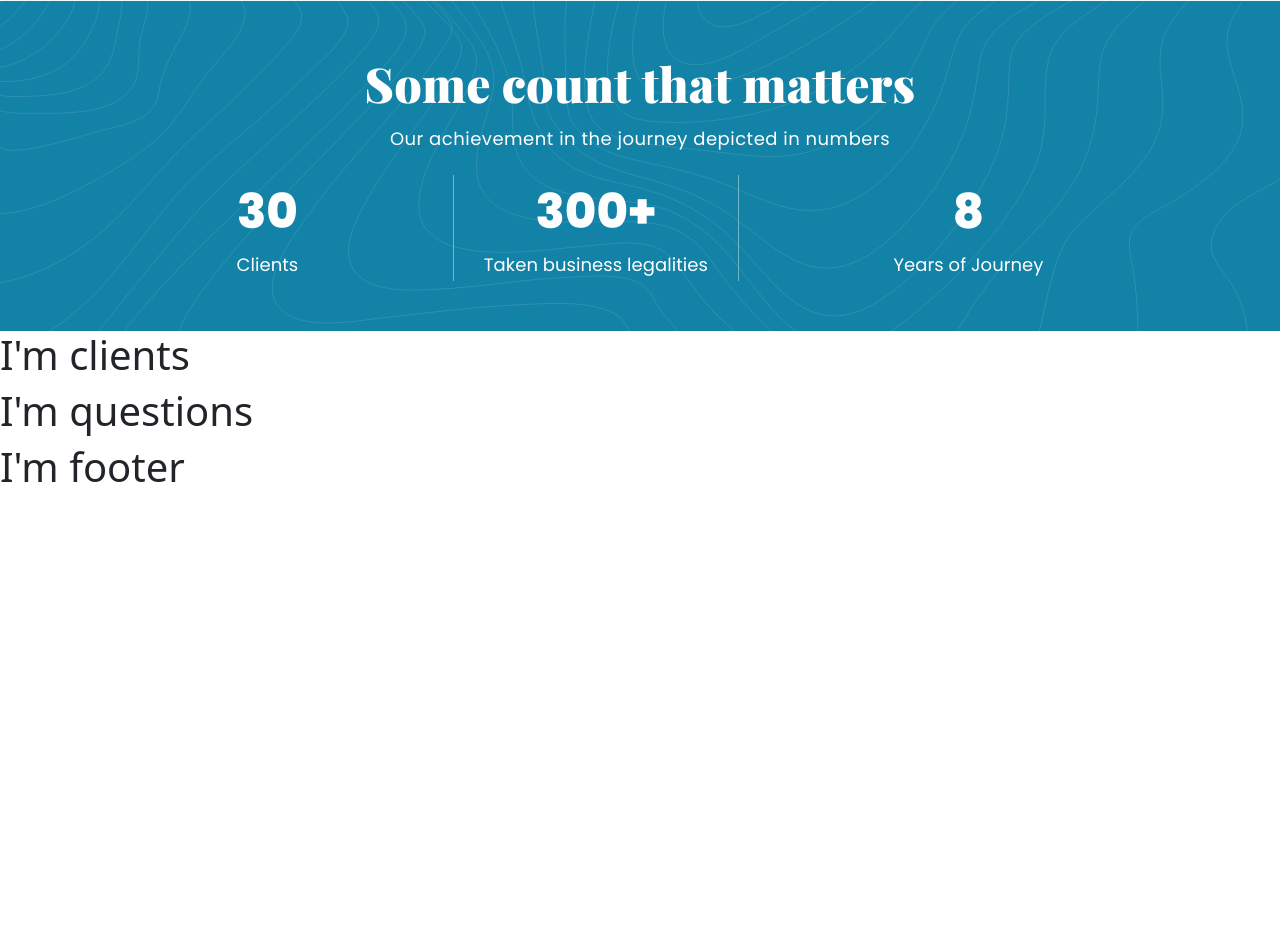
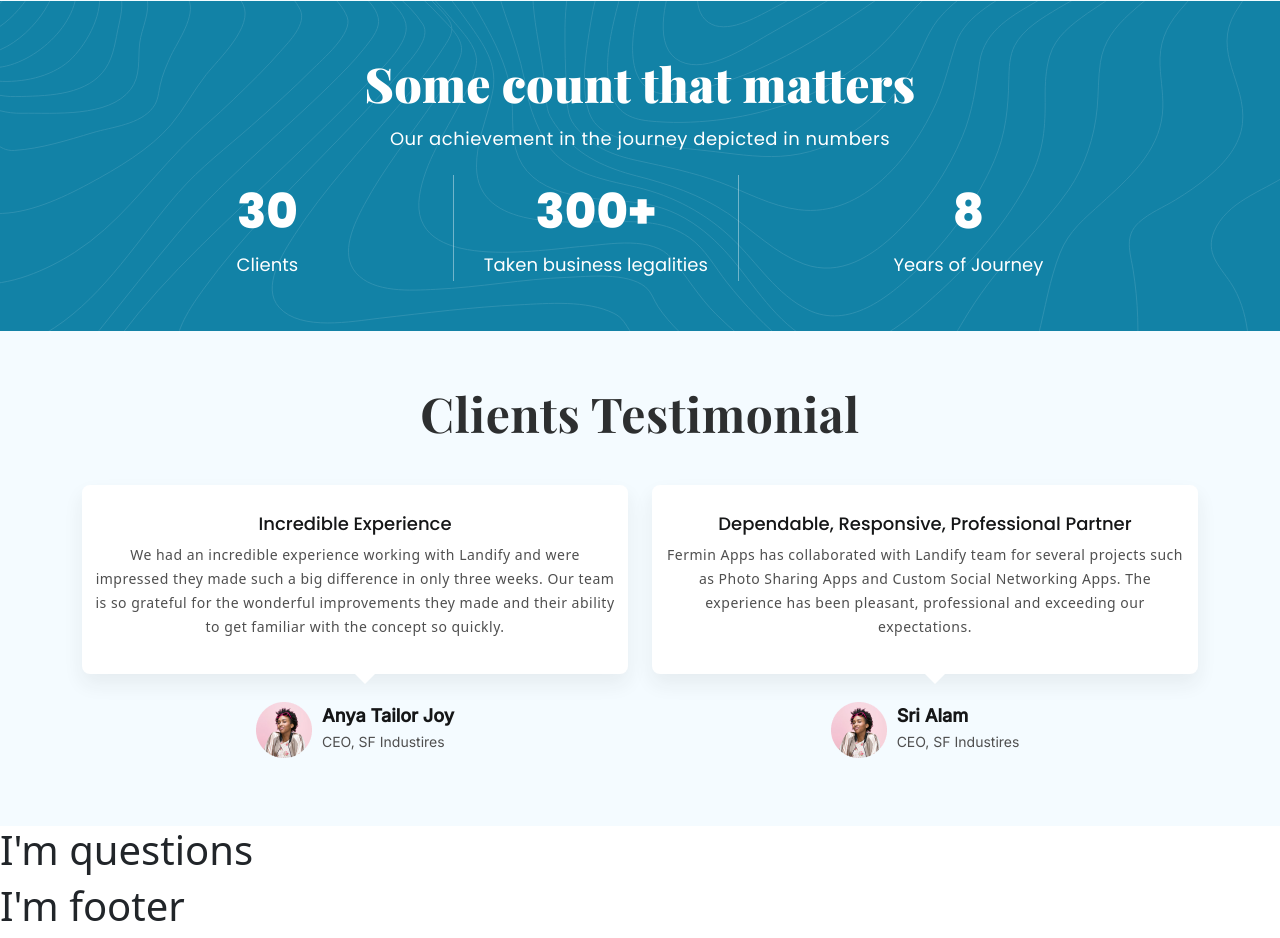
Before and after one commit to ProWork1/Lawyer_Landing_Page, a website: page src/index.html in a window 1280 px wide. Shown: the part 1554-2492 px from the top of the page. Before the commit the page ends 2053 px from the top, so only its background shows below. Drawn offline with nearby package versions, Linux system fonts and the light colour scheme; files that its build step writes are made by us from their sources.

Commit message:
Client/Section3 is complated

```diff
--- a/src/_clients.html
+++ b/src/_clients.html
@@ -1,3 +1,38 @@
 <section class="clients">
-    <h1>I'm clients</h1>
+    <div class="container">
+        <div class="title">Clients Testimonial</div>
+
+        <div class="row">
+            <div class="col-md-6">
+                <div class="card">
+                    <div class="card-body">
+                        <div class="cardTitle">Incredible Experience</div>
+                        <div class="des">We had an incredible experience working with Landify and were impressed they made such a big difference in only three weeks. Our team is so grateful for the wonderful improvements they made and their ability to get familiar with the concept so quickly.</div>
+                    </div>
+                    <div class="card-footer">
+                        <img src="img/user.png" alt="user">
+                        <div class="AboutUser">
+                            <div class="name">Anya Tailor Joy</div>
+                            <div class="des">CEO, SF Industires</div>
+                        </div>
+                    </div>
+                </div>
+            </div>
+            <div class="col-md-6">
+                <div class="card">
+                    <div class="card-body">
+                        <div class="cardTitle">Dependable, Responsive, Professional Partner</div>
+                        <div class="des">Fermin Apps has collaborated with Landify team for several projects such as Photo Sharing Apps and Custom Social Networking Apps. The experience has been pleasant, professional and exceeding our expectations. </div>
+                    </div>
+                    <div class="card-footer">
+                        <img src="img/user.png" alt="user">
+                        <div class="AboutUser">
+                            <div class="name">Sri Alam</div>
+                            <div class="des">CEO, SF Industires</div>
+                        </div>
+                    </div>
+                </div>
+            </div>
+        </div>
+    </div>
 </section>
--- /dev/null
+++ b/src/sass/clientOrSection3.scss
@@ -0,0 +1,118 @@
+%def {
+  font-feature-settings: "salt" on, "liga" off;
+}
+
+.clients {
+  background: #f4fbff;
+  padding: 50px 0;
+  .title {
+    font-family: "Playfair Display", serif;
+    font-weight: bold;
+    font-size: 48px;
+    line-height: 64px;
+    /* identical to box height, or 133% */
+    text-align: center;
+    @extend %def;
+    letter-spacing: 0.5px;
+    color: #2d2f30;
+    margin-bottom: 30px;
+  }
+  .card {
+    background: none;
+    border: none;
+    height: 100%;
+    margin-top: 10px;
+    .card-body {
+      padding: 25px 10px;
+      text-align: center;
+      background: #ffffff;
+      box-shadow: 0px 10px 20px rgba(41, 41, 42, 0.07);
+      border-radius: 8px;
+      position: relative;
+      .cardTitle,
+      .des {
+        @extend %def;
+      }
+      .cardTitle {
+        font-family: "Poppins", serif;
+        font-weight: 500;
+        font-size: 18px;
+        line-height: 28px;
+        /* identical to box height, or 156% */
+        color: #151617;
+        margin-bottom: 5px;
+      }
+      .des {
+        font-size: 14px;
+        line-height: 24px;
+        /* or 171% */
+        letter-spacing: 0.5px;
+        color: #4f4f4f;
+      }
+      &::after {
+        content: "";
+        width: 20px;
+        height: 20px;
+        border-top: 10px solid #fff;
+        border-right: 10px solid transparent;
+        border-bottom: 10px solid transparent;
+        border-left: 10px solid transparent;
+        position: absolute;
+        bottom: -20px;
+      }
+    }
+    .card-footer {
+      background: none;
+      border: none;
+      display: flex;
+      justify-content: center;
+      margin: 20px 0;
+      img {
+        margin-right: 10px;
+      }
+      .AboutUser {
+        .name,
+        .des {
+          font-feature-settings: "salt" on, "liga" off;
+        }
+        .name {
+          font-family: "Inter", serif;
+          font-weight: bold;
+          font-size: 18px;
+          line-height: 28px;
+          /* identical to box height, or 156% */
+          color: #151617;
+        }
+        .des {
+          font-family: "Inter", serif;
+          font-size: 14px;
+          line-height: 24px;
+          /* identical to box height, or 171% */
+          color: #4f4f4f;
+        }
+      }
+    }
+  }
+}
+@media (max-width: 463px) {
+  .clients {
+    .title {
+      font-size: 40px;
+    }
+  }
+}
+@media (max-width: 391px) {
+  .clients {
+    .title {
+      font-size: 35px;
+      margin-bottom: 15px;
+    }
+  }
+}
+@media (max-width: 346px) {
+  .clients {
+    .title {
+      font-size: 30px;
+    }
+  }
+}
--- a/src/sass/style.scss
+++ b/src/sass/style.scss
@@ -6,3 +6,4 @@
 @import "header";
 @import "aboutOrSection1";
 @import "resultsOrSection2";
+@import "clientOrSection3";
```
